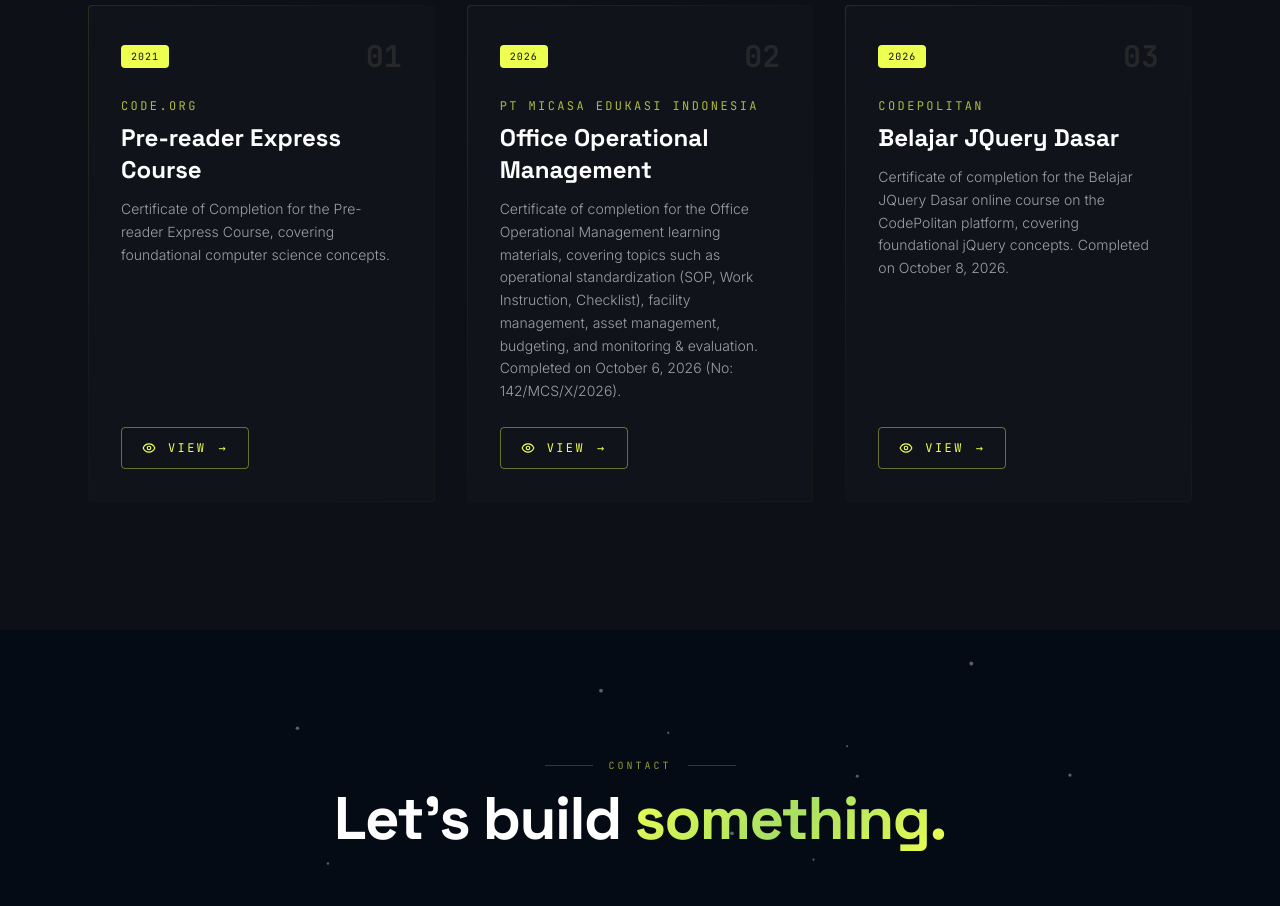
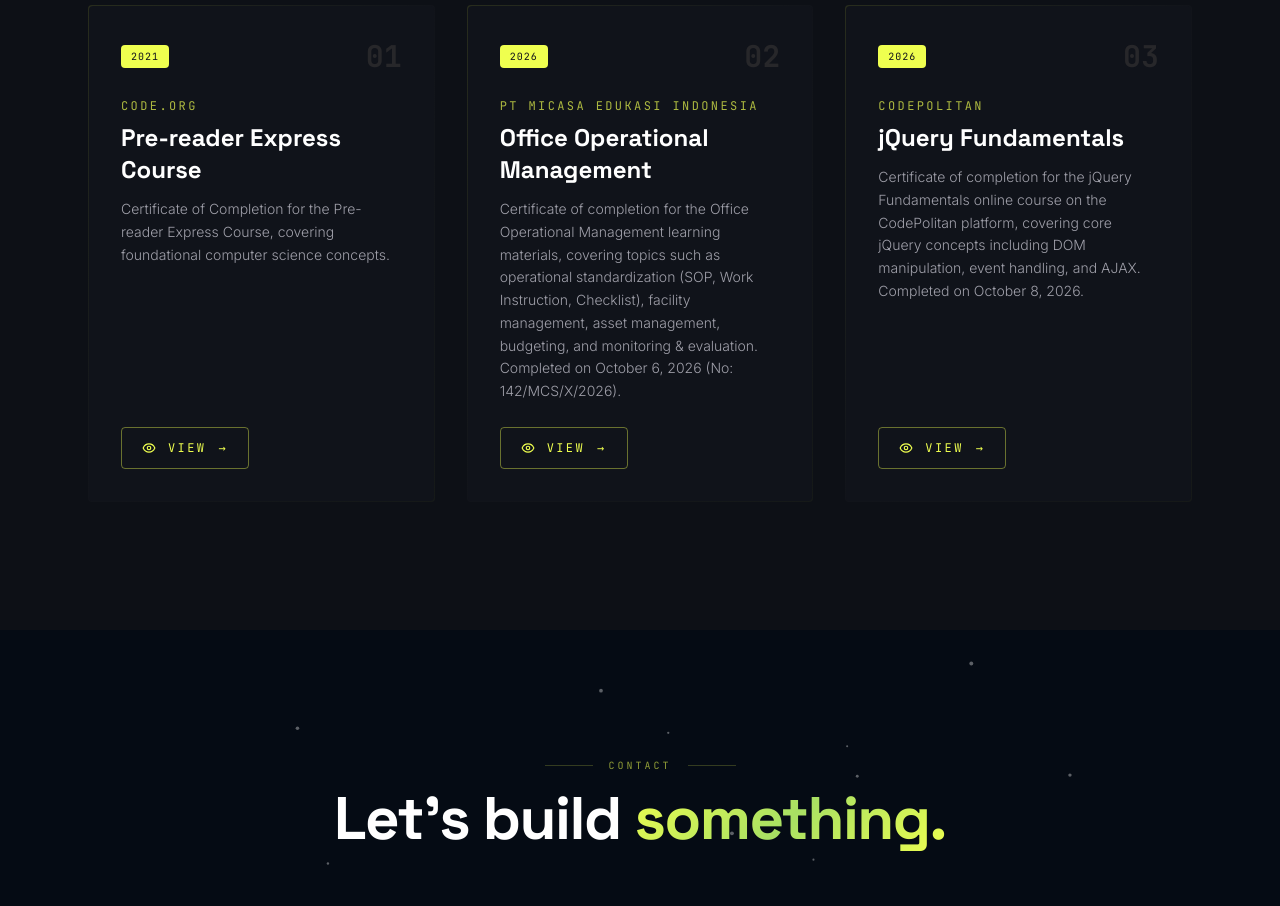
Before and after one commit to GiyanRa/Portofolio, a React (Vite) app: page / in a window 1280 px wide. Shown: the part 7360-8266 px from the top of the page. Built offline with nearby package versions, Linux system fonts and the light colour scheme.

Commit message:
Translate CodePolitan certificate title to English

```diff
--- a/src/App.tsx
+++ b/src/App.tsx
@@ -110,10 +110,10 @@
   },
   {
     id: '03',
-    title: 'Belajar JQuery Dasar',
+    title: 'jQuery Fundamentals',
     issuer: 'CodePolitan',
     year: '2026',
-    desc: 'Certificate of completion for the Belajar JQuery Dasar online course on the CodePolitan platform, covering foundational jQuery concepts. Completed on October 8, 2026.',
+    desc: 'Certificate of completion for the jQuery Fundamentals online course on the CodePolitan platform, covering core jQuery concepts including DOM manipulation, event handling, and AJAX. Completed on October 8, 2026.',
     image: '/certificates/codepolitan-jquery-dasar-2026.jpg',
     link: 'https://codepolitan.com/c/J9TDGQ6',
   },
```
